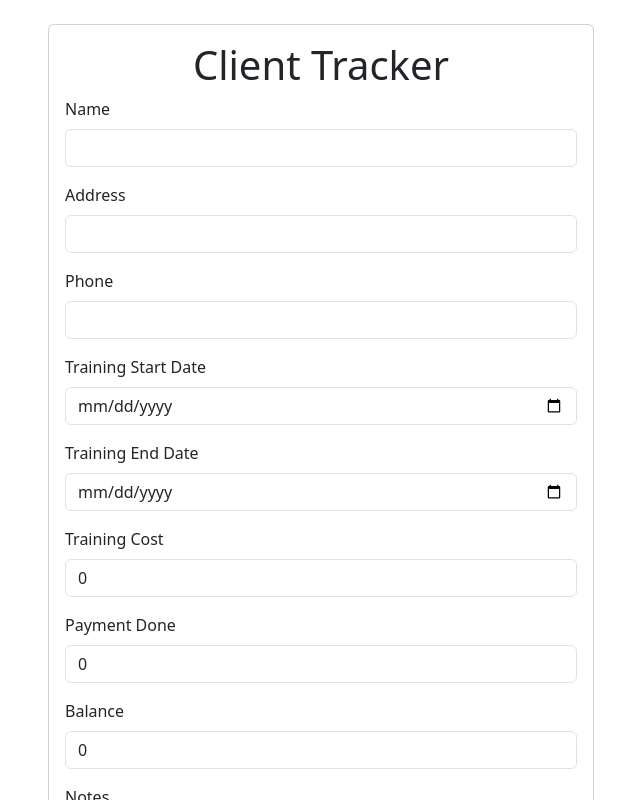
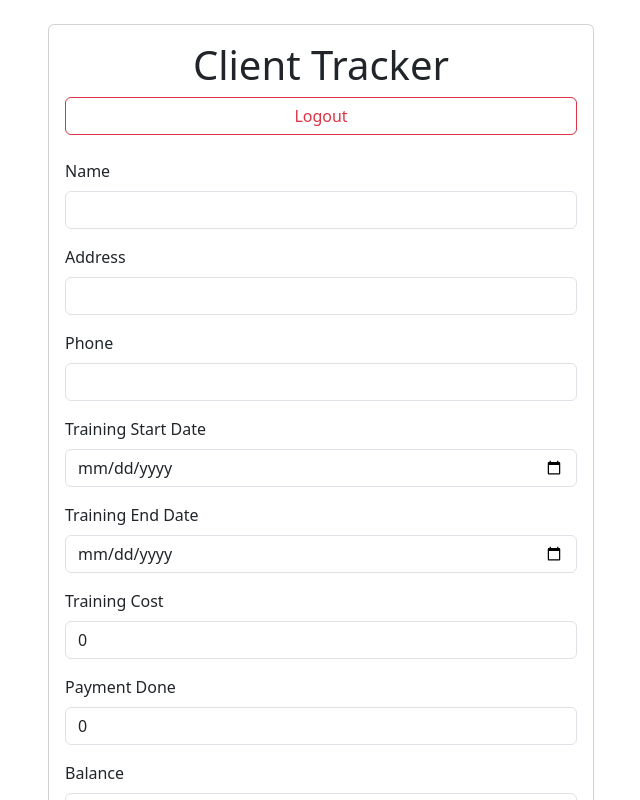
Before and after one commit to surajambrale/client-tracker-repo, an Angular app: page /dashboard in a window 1280 px wide. Shown: the top 800 px of the page, without its empty margins (319-959 px from the left). Built offline with nearby package versions, Linux system fonts and the light colour scheme; no server answers; sample sign-in values are in the browser's storage.

Commit message:
logout button add successfully

```diff
--- a/src/app/studentcrud/studentcrud.component.html
+++ b/src/app/studentcrud/studentcrud.component.html
@@ -3,7 +3,7 @@
     <div class="col-12 col-md-6 mx-auto">
       <div class="card p-3">
         <h1 class="text-center">Client Tracker</h1>
-
+        <button class="btn btn-outline-danger" (click)="logout()">Logout</button><br>
         <form (ngSubmit)="register()">
           <div class="mb-3">
             <label class="form-label">Name</label>
--- a/src/app/studentcrud/studentcrud.component.ts
+++ b/src/app/studentcrud/studentcrud.component.ts
@@ -2,6 +2,7 @@ import { HttpClient, HttpClientModule } from '@angular/common/http';
 import { Component } from '@angular/core';
 import { FormsModule } from '@angular/forms';
 import { CommonModule } from '@angular/common';
+import { Router } from '@angular/router';
 
 @Component({
   selector: 'app-studentcrud',
@@ -24,7 +25,7 @@ export class StudentcrudComponent {
   isEdit: boolean = false;
   currentStudentId: string = '';
 
-  constructor(private http: HttpClient) {
+  constructor(private http: HttpClient, private router: Router) {
     this.getAllStudent();
   }
 
@@ -103,4 +104,11 @@ export class StudentcrudComponent {
     this.isEdit = false;
     this.currentStudentId = '';
   }
+
+  logout() {
+    localStorage.removeItem('isLoggedIn');
+    this.router.navigate(['/admin-login']);
+  }
+
+
 }
```
